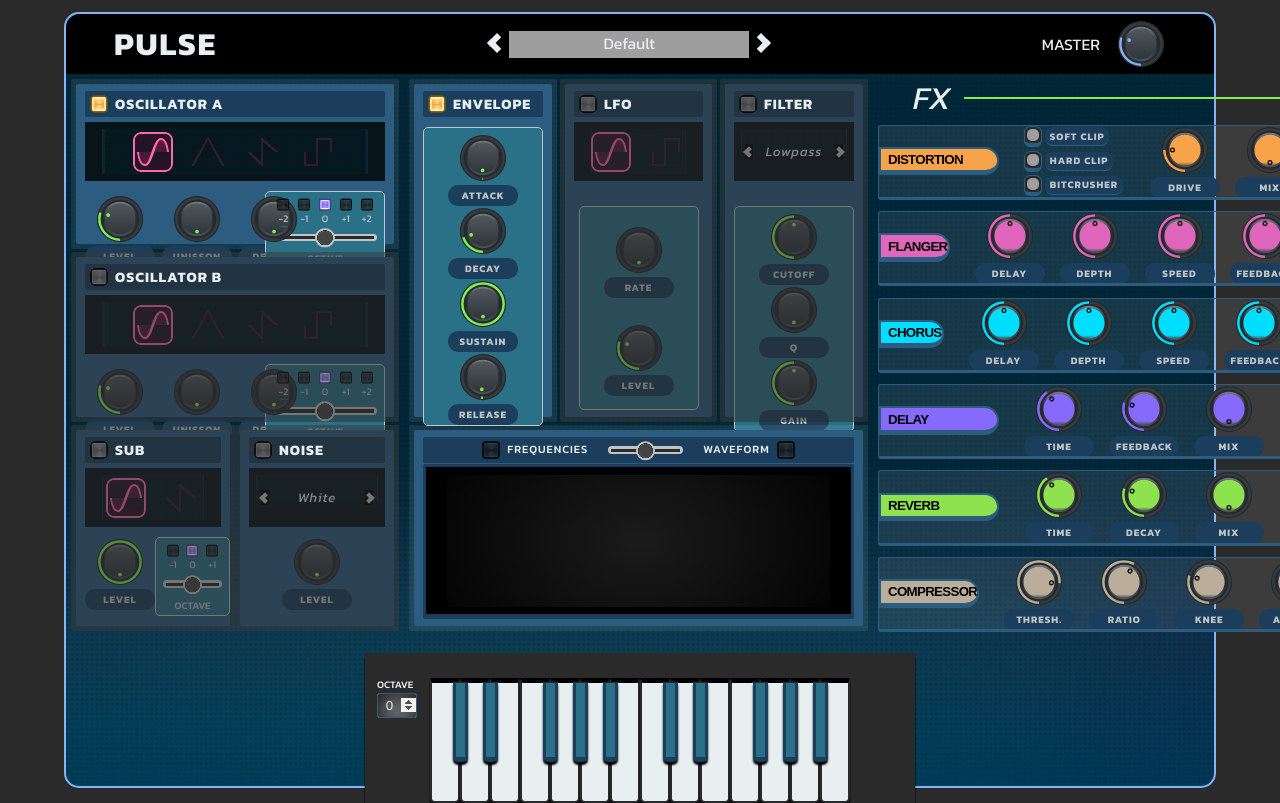
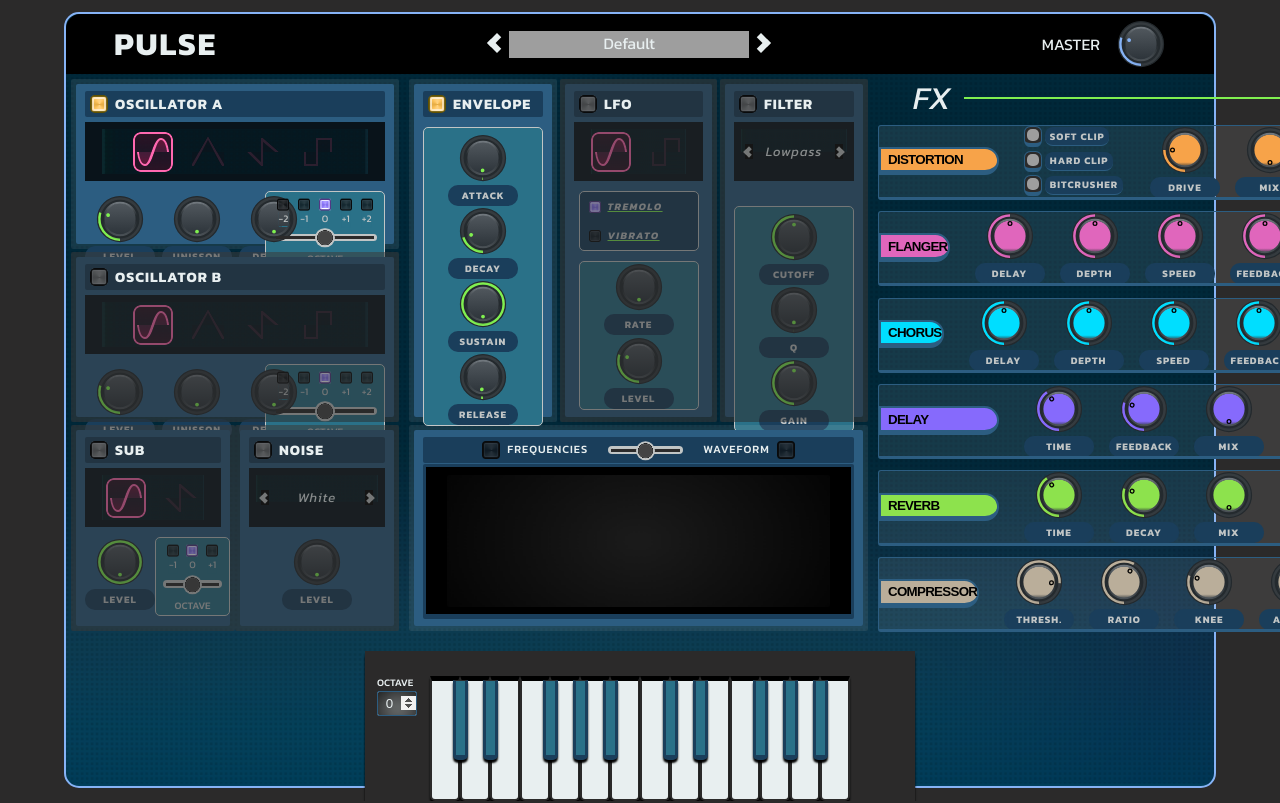
Before and after one commit to AlexisFaugeroux/pulse, a React (Vite) app: page / in a window 1280 px wide. Shown: the top 803 px of the page. Built offline with nearby package versions, Linux system fonts and the light colour scheme; grey boxes are pictures that could not be loaded.

Commit message:
Add vibrato to LFO

```diff
--- a/src/components/Analyser/Analyser.tsx
+++ b/src/components/Analyser/Analyser.tsx
@@ -87,7 +87,6 @@ const Analyser: FC = () => {
                 backgroundImage: `url(${
                   analyserMode === 1 ? activeIcon : inactiveIcon
                 })`,
-                backgroundSize: 'cover',
               }}
             />
           </div>
--- a/src/components/Keyboard/Keyboard.scss
+++ b/src/components/Keyboard/Keyboard.scss
@@ -6,7 +6,7 @@
   width: 550px;
   transform: translate(-50%);
   margin-left: 50%;
-  margin-top: 20px;
+  margin-top: 18px;
   display: flex;
 }
 .octave-selector {
--- a/src/components/LFO/LFO.scss
+++ b/src/components/LFO/LFO.scss
@@ -16,6 +16,44 @@
     align-items: center;
     gap: 5px;
     padding: 7px 9px;
+
+    .lfo-selector {
+      display: flex;
+      flex-direction: column;
+      width: 120px;
+      margin-bottom: 5px;
+      background-color: v.$darkBlue;
+      border: 1px solid v.$lowerTextColor;
+      border-radius: 5px;
+
+      .selector-option {
+        display: flex;
+        align-items: center;
+        gap: 7px;
+        padding: 7px 9px;
+
+        .selector-option-light {
+          background-size: cover;
+          background-color: transparent;
+          border: none;
+          cursor: pointer;
+          width: 12px;
+          height: 12px;
+          border-radius: 2px;
+        }
+
+        .selector-option-label {
+          color: v.$lowerTextColor;
+          font-size: x-small;
+          font-style: italic;
+          text-decoration: underline;
+          text-decoration-color: v.$mainGreen;
+          letter-spacing: 1.5px;
+          font-weight: 700;
+        }
+      }
+    }
+
     .controls {
       display: flex;
       flex-direction: column;
@@ -25,8 +63,6 @@
       border-radius: 5px;
       width: 120px;
       height: 100%;
-      padding-top: 5px;
-      margin-top: 15px;
     }
   }
 }
--- a/src/components/LFO/LFO.tsx
+++ b/src/components/LFO/LFO.tsx
@@ -1,8 +1,10 @@
 import { FC, useContext, useEffect, useState } from 'react';
+import activeIcon from '../../assets/octave-light-switch-active.png';
+import inactiveIcon from '../../assets/octave-light-switch-inactive.png';
 import { SettingsContext } from '../../contexts/Context';
 import { LFO_SettingsActionTypes } from '../../contexts/types';
 import { initialSettings } from '../../nodesConfig';
-import { ControlTypes, Waves } from '../../utils/constants';
+import { ControlTypes, LFOMode, Waves } from '../../utils/constants';
 import BlocTitle from '../utils/BlocTitle/BlocTitle';
 import InactivePanel from '../utils/InactivePanel/InactivePanel';
 import Knob from '../utils/Knob/Knob';
@@ -12,6 +14,7 @@ import './LFO.scss';
 const LFO: FC = () => {
   const { dispatch } = useContext(SettingsContext);
   const [isActive, setIsActive] = useState(false);
+  const [mode, setMode] = useState<LFOMode>(LFOMode.TREMOLO);
 
   const waves = [Waves.SINE, Waves.SQUARE];
   const { lfo } = initialSettings;
@@ -30,12 +33,47 @@ const LFO: FC = () => {
     }
   }, [isActive, dispatch]);
 
+  useEffect(() => {
+    if (isActive) {
+      dispatch({
+        type: LFO_SettingsActionTypes.UpdateMode,
+        payload: { mode },
+      });
+    }
+  }, [isActive, dispatch, mode]);
+
   return (
     <div className="lfo">
       <InactivePanel isActive={isActive} />
       <div className="lfo-background">
         <BlocTitle label="lfo" isActive={isActive} setIsActive={setIsActive} />
         <WaveSelector parent="lfo" waves={waves} />
+        <div className="lfo-selector">
+          <div className="selector-option">
+            <button
+              className="selector-option-light"
+              style={{
+                backgroundImage: `url(${
+                  mode === LFOMode.TREMOLO ? activeIcon : inactiveIcon
+                })`,
+              }}
+              onClick={() => setMode(LFOMode.TREMOLO)}
+            />
+            <span className="selector-option-label">TREMOLO</span>
+          </div>
+          <div className="selector-option">
+            <button
+              className="selector-option-light"
+              style={{
+                backgroundImage: `url(${
+                  mode === LFOMode.VIBRATO ? activeIcon : inactiveIcon
+                })`,
+              }}
+              onClick={() => setMode(LFOMode.VIBRATO)}
+            />
+            <span className="selector-option-label">VIBRATO</span>
+          </div>
+        </div>
         <div className="controls">
           <Knob
             initialValue={lfo.frequency}
--- a/src/contexts/reducers/lfoReducer.ts
+++ b/src/contexts/reducers/lfoReducer.ts
@@ -1,16 +1,18 @@
 import { lfo } from '../../nodesConfig';
+import { LFOMode } from '../../utils/constants';
 import { LFO_SettingsActionTypes, type LFO_SettingsActions } from '../types';
 
 const LFOReducer = (
   state: {
     isActive: boolean;
+    mode: LFOMode;
     type: OscillatorType;
     frequency: number;
     gain: number;
   },
   action: LFO_SettingsActions,
 ): typeof state => {
-  const { id, value } = action.payload;
+  const { id, value, mode } = action.payload;
 
   switch (action.type) {
     case LFO_SettingsActionTypes.Activate:
@@ -21,6 +23,19 @@ const LFOReducer = (
       lfo.deactivate();
       return { ...state, isActive: false };
 
+    case LFO_SettingsActionTypes.UpdateMode:
+      if (state.isActive && mode) {
+        if (mode === LFOMode.TREMOLO) {
+          lfo.setTremoloGain(state.gain);
+          lfo.setMode(mode);
+        } else {
+          lfo.setVibratoGain(state.gain);
+          lfo.setMode(mode);
+        }
+        return { ...state, mode };
+      }
+      return { ...state };
+
     case LFO_SettingsActionTypes.UpdateSettings:
       if (!value) return { ...state };
 
@@ -30,7 +45,10 @@ const LFOReducer = (
       }
 
       if (id === 'level') {
-        lfo.setGain(value);
+        state.mode === LFOMode.TREMOLO
+          ? lfo.setTremoloGain(value)
+          : lfo.setVibratoGain(value);
+
         return { ...state, gain: value };
       }
       return { ...state };
--- a/src/contexts/reducers/oscillatorTriggerReducer.ts
+++ b/src/contexts/reducers/oscillatorTriggerReducer.ts
@@ -1,6 +1,7 @@
-import { audioContext, oscAGain, oscBGain } from '../../nodesConfig';
+import { audioContext, lfo, oscAGain, oscBGain } from '../../nodesConfig';
 import type { EnvelopeSettings, OscSettings } from '../../types/types';
 import Oscillator from '../../utils/classes/Oscillator';
+import { LFOMode } from '../../utils/constants';
 import {
   Oscillator_TriggerActionsTypes,
   type Oscillator_TriggerActions,
@@ -18,8 +19,10 @@ const oscillatorTriggerReducer = (
   },
   action: Oscillator_TriggerActions,
 ): void => {
-  const { oscillatorA, oscillatorB } = state.oscillators;
-  const { envelope } = state;
+  const {
+    oscillators: { oscillatorA, oscillatorB },
+    envelope,
+  } = state;
   const { note, frequency } = action.payload;
 
   const defaultEnvelopeSettings = {
@@ -64,6 +67,10 @@ const oscillatorTriggerReducer = (
               : { isActive: false, ...defaultEnvelopeSettings },
             oscillatorB.id,
           );
+          if (lfo.mode === LFOMode.VIBRATO) {
+            lfo.connect(newOscillatorA.node.frequency);
+            lfo.connect(newOscillatorB.node.frequency);
+          }
           currentOscillators.push(newOscillatorA, newOscillatorB);
         } else if (oscillatorA.isActive) {
           const newOscillator = new Oscillator(
@@ -79,6 +86,9 @@ const oscillatorTriggerReducer = (
               : { isActive: false, ...defaultEnvelopeSettings },
             oscillatorA.id,
           );
+          if (lfo.mode === LFOMode.VIBRATO) {
+            lfo.connect(newOscillator.node.frequency);
+          }
           currentOscillators.push(newOscillator);
         } else if (oscillatorB.isActive) {
           const newOscillator = new Oscillator(
@@ -94,6 +104,9 @@ const oscillatorTriggerReducer = (
               : { isActive: false, ...defaultEnvelopeSettings },
             oscillatorB.id,
           );
+          if (lfo.mode === LFOMode.VIBRATO) {
+            lfo.connect(newOscillator.node.frequency);
+          }
           currentOscillators.push(newOscillator);
         }
       }
@@ -118,7 +131,6 @@ const oscillatorTriggerReducer = (
             activeOscillators.push(oscillator);
           }
         });
-
         currentOscillators = activeOscillators;
       }
       return;
--- a/src/contexts/types/lfo.ts
+++ b/src/contexts/types/lfo.ts
@@ -1,15 +1,18 @@
+import { LFOMode } from '../../utils/constants.ts';
 import { ActionMap } from './helpers.ts';
 
 enum LFO_SettingsActionTypes {
   Activate = 'LFO_ACTIVATE',
   Deactivate = 'LFO_DEACTIVATE',
   UpdateSettings = 'LFO_UPDATE_SETTINGS',
+  UpdateMode = 'LFO_UPDATE_MODE',
   UpdateType = 'LFO_UPDATE_TYPE',
 }
 
 type LFO_SettingsPayload = {
   [key in LFO_SettingsActionTypes]: {
     id?: string;
+    mode?: LFOMode;
     value?: number;
   };
 };
--- a/src/nodesConfig.ts
+++ b/src/nodesConfig.ts
@@ -8,7 +8,7 @@ import Filter from './utils/classes/Filter';
 import LFO from './utils/classes/LFO';
 import Limiter from './utils/classes/Limiter';
 import Reverb from './utils/classes/Reverb';
-import { DistortionType } from './utils/constants';
+import { DistortionType, LFOMode } from './utils/constants';
 
 export const initialSettings: InitialSettingsState = {
   oscillators: {
@@ -38,6 +38,7 @@ export const initialSettings: InitialSettingsState = {
   },
   lfo: {
     isActive: false,
+    mode: LFOMode.TREMOLO,
     type: 'sine',
     frequency: 0,
     gain: 0.3,
--- a/src/types/types.ts
+++ b/src/types/types.ts
@@ -1,4 +1,4 @@
-import { DistortionType } from '../utils/constants';
+import { DistortionType, LFOMode } from '../utils/constants';
 
 export type OscSettings = {
   id: 'oscillatorA' | 'oscillatorB';
@@ -85,6 +85,7 @@ export type InitialSettingsState = {
   envelope: EnvelopeSettings;
   lfo: {
     isActive: boolean;
+    mode: LFOMode;
     type: OscillatorType;
     frequency: number;
     gain: number;
--- a/src/utils/classes/LFO.ts
+++ b/src/utils/classes/LFO.ts
@@ -1,11 +1,13 @@
+import { currentOscillators } from '../../contexts/reducers/oscillatorTriggerReducer';
 import { initialSettings, oscAGain, oscBGain } from '../../nodesConfig';
-import { TIME_CONSTANT } from '../constants';
+import { LFOMode, TIME_CONSTANT } from '../constants';
 import { linearToLinearRange, roundTwoDigits } from '../helpers';
 
 export default class LFO {
   node;
   easing;
   mixGain;
+  mode: LFOMode;
 
   constructor(public audioContext: AudioContext) {
     this.audioContext = audioContext;
@@ -16,6 +18,8 @@ export default class LFO {
 
     this.mixGain = this.audioContext.createGain();
     this.mixGain.gain.value = initialSettings.lfo.gain;
+
+    this.mode = LFOMode.TREMOLO;
 
     this.wireUp();
     this.node.start();
@@ -48,6 +52,27 @@ export default class LFO {
     this.mixGain.disconnect();
   }
 
+  setMode(mode: LFOMode) {
+    this.mode = mode;
+    switch (mode) {
+      case LFOMode.TREMOLO:
+        this.disconnect();
+        this.connect(oscAGain.gain);
+        this.connect(oscBGain.gain);
+        return;
+
+      case LFOMode.VIBRATO:
+        this.disconnect();
+        currentOscillators.forEach((oscillator) => {
+          this.connect(oscillator.node.frequency);
+        });
+        return;
+
+      default:
+        return console.error('setMode: unknown lfo mode');
+    }
+  }
+
   setRate(value: number) {
     const convertedValue = linearToLinearRange(value, [0.1, 15]);
 
@@ -61,10 +86,18 @@ export default class LFO {
     this.node.type = type;
   }
 
-  setGain(value: number) {
+  setTremoloGain(value: number) {
     this.mixGain.gain.setValueAtTime(
       // Input value based on mouse drag has precision issue, value is often not 0 when input visually is
       value < 0.03 ? 0 : roundTwoDigits(value),
+      this.audioContext.currentTime + TIME_CONSTANT,
+    );
+  }
+
+  setVibratoGain(value: number) {
+    this.mixGain.gain.setValueAtTime(
+      // Input value based on mouse drag has precision issue, value is often not 0 when input visually is
+      roundTwoDigits(value * 100),
       this.audioContext.currentTime + TIME_CONSTANT,
     );
   }
--- a/src/utils/constants.ts
+++ b/src/utils/constants.ts
@@ -295,6 +295,13 @@ export const NOTE_TO_KEYS: Record<string, string[]> = {
   B8: ['u', 'b'],
 };
 
+export const NOISE_VALUES = ['White', 'Pink', 'Brown'];
+
+export enum LFOMode {
+  TREMOLO = 'TREMOLO',
+  VIBRATO = 'VIBRATO',
+}
+
 export enum ControlTypes {
   MASTER = 'master',
   DEFAULT = 'default',
@@ -324,8 +331,6 @@ export const FILTER_VALUES = [
   'Allpass',
 ];
 
-export const NOISE_VALUES = ['White', 'Pink', 'Brown'];
-
 export enum FXs {
   BITCRUSHER = 'bitcrusher',
   DELAY = 'delay',
```
Also changed, not shown: src/assets/octave-light-switch-active.png, src/assets/octave-light-switch-inactive.png.
